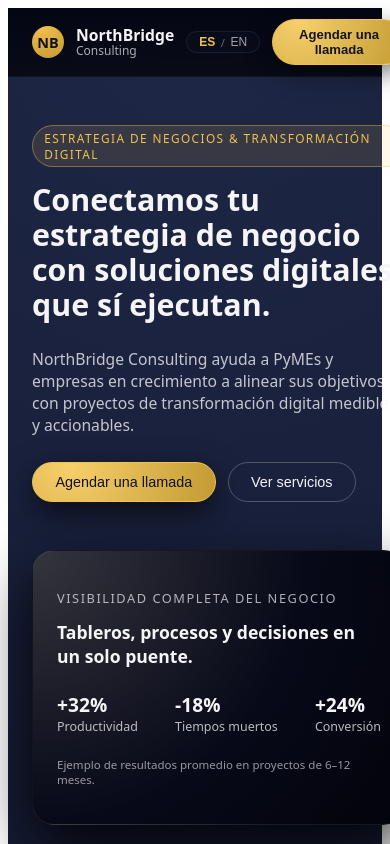
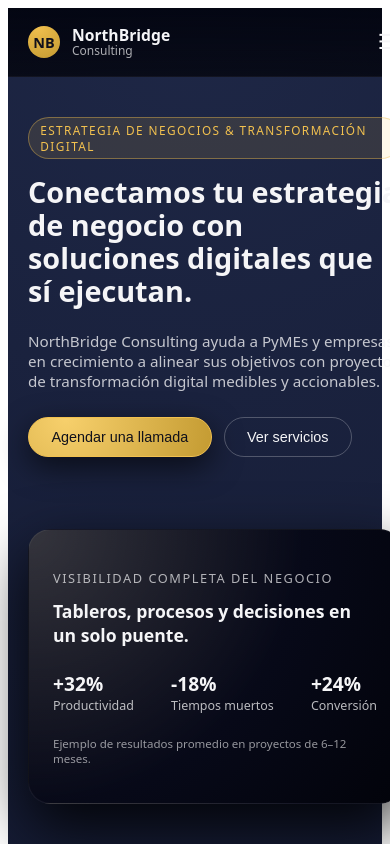
Before and after one commit to roiszs/NorthBridgeLanding, a React (Vite) app: page / in a window 390 px wide. Shown: the top 844 px of the page. Built offline with nearby package versions, Linux system fonts and the light colour scheme.

Commit message:
Haciendo cambios en el responsive

```diff
--- a/src/index.css
+++ b/src/index.css
@@ -528,9 +528,68 @@
   .nb-header-inner {
     gap: 0.75rem;
   }
-  .nb-nav {
+
+  /* Ocultamos nav y acciones de escritorio */
+  .nb-nav-desktop,
+  .nb-header-actions-desktop {
     display: none;
   }
+
+  /* Mostramos botón menú */
+  .nb-mobile-menu-btn {
+    display: inline-flex;
+    align-items: center;
+    justify-content: center;
+  }
+
+  /* Nav móvil visible y bonito */
+  .nb-nav-mobile {
+    display: block;
+    position: fixed;
+    top: 4.25rem;
+    left: 0;
+    right: 0;
+    z-index: 35;
+    background: rgba(5, 7, 20, 0.98);
+    backdrop-filter: blur(16px);
+    border-bottom: 1px solid rgba(255, 255, 255, 0.08);
+    padding: 0.9rem 1.2rem 1.2rem;
+  }
+
+  .nb-nav-mobile nav {
+    display: flex;
+    flex-direction: column;
+    gap: 0.35rem;
+    margin-bottom: 0.75rem;
+  }
+
+  .nb-nav-mobile nav button {
+    background: none;
+    border: none;
+    text-align: left;
+    padding: 0.45rem 0.2rem;
+    font-size: 0.92rem;
+    color: rgba(245, 245, 247, 0.86);
+    border-radius: 0.5rem;
+  }
+
+  .nb-nav-mobile nav button:hover {
+    background: rgba(255, 255, 255, 0.08);
+  }
+
+  .nb-nav-mobile-footer {
+    display: flex;
+    align-items: center;
+    justify-content: space-between;
+    gap: 0.75rem;
+  }
+
+  .nb-btn-mobile-cta {
+    flex: 1;
+    padding-inline: 0.9rem;
+  }
+
+  /* Ajustes generales móviles */
   .nb-hero-grid,
   .nb-grid-3,
   .nb-grid-2,
@@ -538,19 +597,44 @@
   .nb-contact-grid {
     grid-template-columns: minmax(0, 1fr);
   }
+
+  .nb-section {
+    padding: 3rem 0;
+  }
+
   .nb-hero {
     padding-top: 3.5rem;
   }
+
+  .nb-hero-title {
+    font-size: 2rem;
+  }
+
+  .nb-hero-subtitle {
+    font-size: 0.95rem;
+  }
+
+  .nb-container {
+    padding: 0 1.25rem;
+  }
+
   .nb-hero-card {
     justify-content: flex-start;
+    margin-top: 1.5rem;
   }
 }
 
 @media (max-width: 600px) {
   .nb-section {
-    padding: 3rem 0;
+    padding: 2.5rem 0;
   }
   .nb-hero-title {
-    font-size: 1.9rem;
+    font-size: 1.8rem;
+  }
+  .nb-section-title {
+    font-size: 1.6rem;
+  }
+  .nb-hero-card-inner {
+    max-width: 100%;
   }
 }
```
